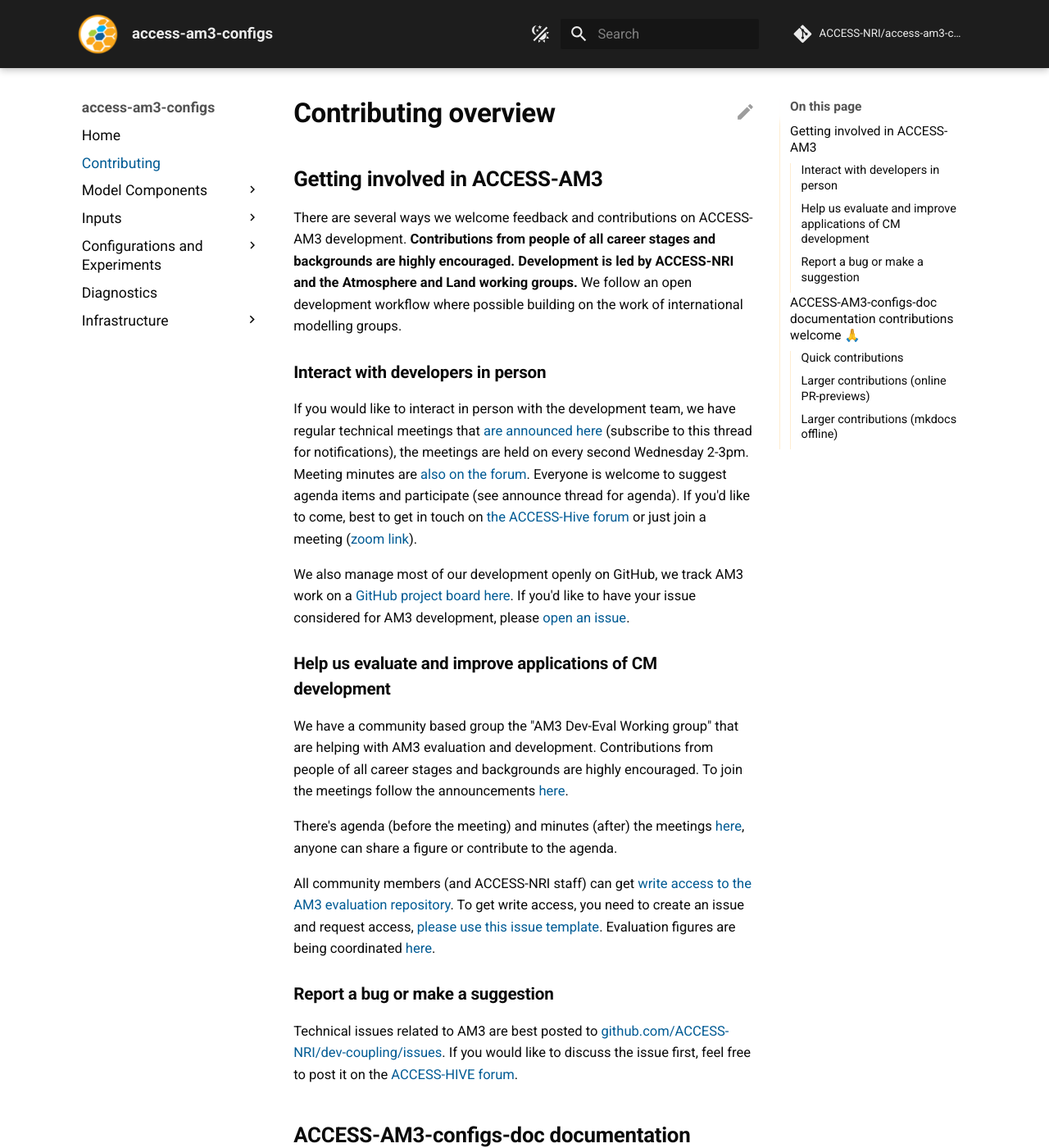
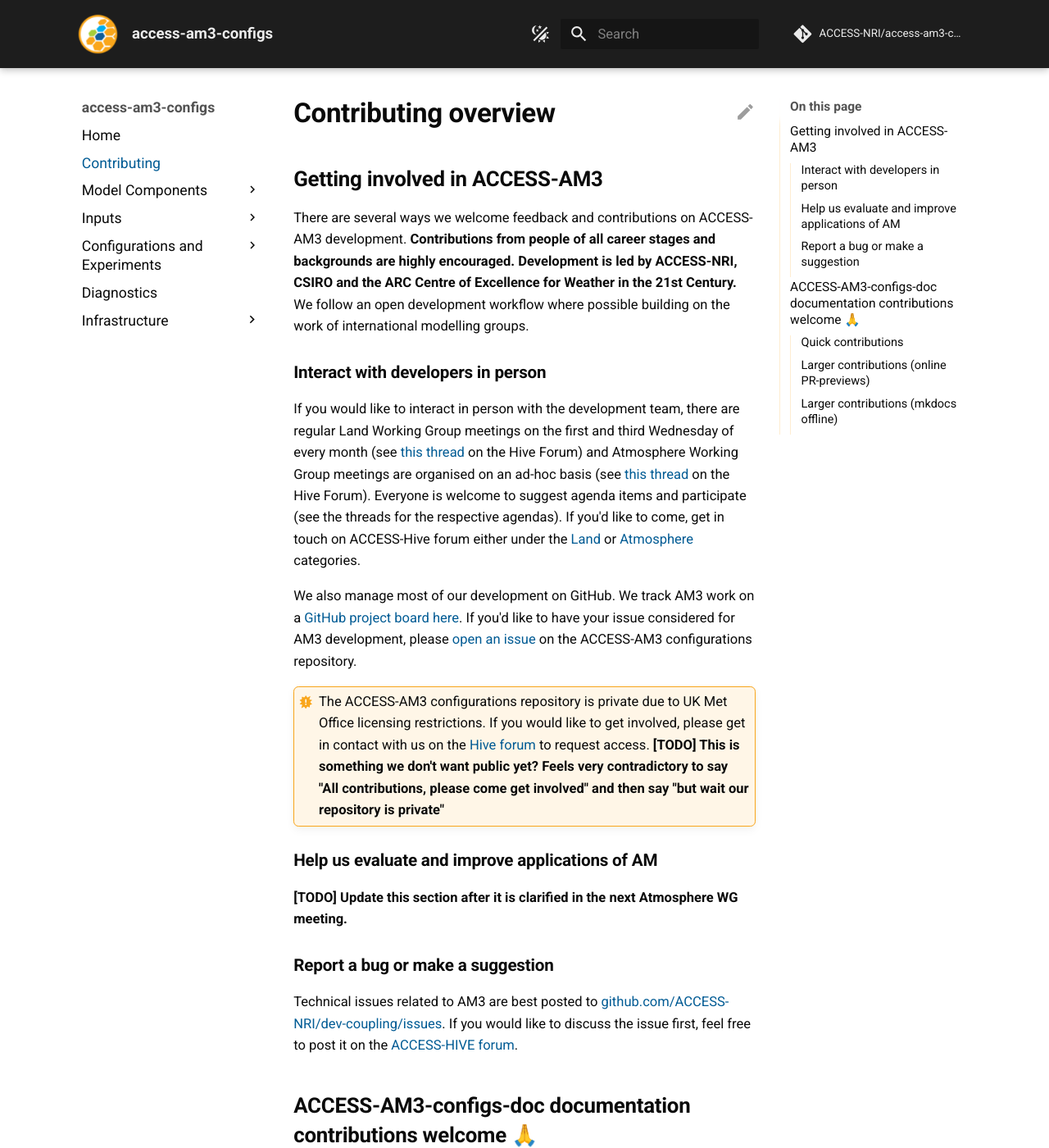
Before and after one commit to ACCESS-NRI/access-am3-configs-doc, an MkDocs documentation site: the page built from documentation/docs/pages/contributing/index.md, in a window 1280 px wide and 1400 px high. Shown: the whole window at 82% size. Built offline with MkDocs 1.6.1 and Material for MkDocs 9.7.7, drawn with Linux system fonts in a browser that asks for light colours; comment, search, counter and statistics services are not loaded.

Commit message:
Some updates to point to AM3 relevant locations

```diff
--- a/documentation/docs/pages/contributing/index.md
+++ b/documentation/docs/pages/contributing/index.md
@@ -1,20 +1,27 @@
 ## Getting involved in ACCESS-AM3
 
-There are several ways we welcome feedback and contributions on ACCESS-AM3 development. **Contributions from people of all career stages and backgrounds are highly encouraged. Development is led by ACCESS-NRI and the Atmosphere and Land working groups.** We follow an open development workflow where possible building on the work of international modelling groups.
+There are several ways we welcome feedback and contributions on ACCESS-AM3 development. **Contributions from people of all career stages and backgrounds are highly encouraged. Development is led by ACCESS-NRI, CSIRO and the ARC Centre of Excellence for Weather in the 21st Century.** We follow an open development workflow where possible building on the work of international modelling groups.
 
 ### Interact with developers in person
 
-If you would like to interact in person with the development team, we have regular technical meetings that [are announced here](https://forum.access-hive.org.au/t/access-am3-technical-meetings-announce/5418) (subscribe to this thread for notifications), the meetings are held on every second Wednesday 2-3pm. Meeting minutes are [also on the forum](https://forum.access-hive.org.au/t/access-am3-technical-meeting-minutes/5429). Everyone is welcome to suggest agenda items and participate (see announce thread for agenda). If you'd like to come, best to get in touch on [the ACCESS-Hive forum](https://forum.access-hive.org.au/c/esm/coupled-model/71) or just join a meeting ([zoom link](https://anu.zoom.us/j/83117761719?pwd=DGwVcKiyoaoVJhRp5tc5rPWYD7ZlO5.1)).
+If you would like to interact in person with the development team, there are regular Land Working Group meetings on the first and third Wednesday of every month (see [this thread](https://forum.access-hive.org.au/t/land-working-group-announce/355) on the Hive Forum) and Atmosphere Working Group meetings are organised on an ad-hoc basis (see [this thread](https://forum.access-hive.org.au/t/announce-atmosphere-working-group/568) on the Hive Forum). Everyone is welcome to suggest agenda items and participate (see the threads for the respective agendas). If you'd like to come, get in touch on ACCESS-Hive forum either under the [Land](https://forum.access-hive.org.au/c/land/8) or [Atmosphere](https://forum.access-hive.org.au/c/atmosphere/7) categories.
 
-We also manage most of our development openly on GitHub, we track AM3 work on a [GitHub project board here](https://github.com/orgs/ACCESS-NRI/projects/15/views/1). If you'd like to have your issue considered for AM3 development, please [open an issue](https://github.com/ACCESS-NRI/dev_coupling/issues/new).
+We also manage most of our development on GitHub. We track AM3 work on a [GitHub project board here](https://github.com/orgs/ACCESS-NRI/projects/35). If you'd like to have your issue considered for AM3 development, please [open an issue](https://github.com/ACCESS-NRI/access-am3-configs/issues/new) on the ACCESS-AM3 configurations repository.
 
-### Help us evaluate and improve applications of CM development
+!!! warning
+    The ACCESS-AM3 configurations repository is private due to UK Met Office licensing restrictions. If you would like to get involved, please get in contact with us on the [Hive forum]() to request access. **[TODO] This is something we don't want public yet? Feels very contradictory to say "All contributions, please come get involved" and then say "but wait our repository is private"**
 
+### Help us evaluate and improve applications of AM
+
+**[TODO] Update this section after it is clarified in the next Atmosphere WG meeting.**
+
+<!--
 We have a community based group the "AM3 Dev-Eval Working group" that are helping with AM3 evaluation and development. Contributions from people of all career stages and backgrounds are highly encouraged. To join the meetings follow the announcements [here](https://forum.access-hive.org.au/t/esm-working-group-announce/567/67).
 
 There's agenda (before the meeting) and minutes (after) the meetings [here](https://forum.access-hive.org.au/t/am3-dev-eval-working-group-meeting-minutes-2025/5393), anyone can share a figure or contribute to the agenda.
 
 All community members (and ACCESS-NRI staff) can get [write access to the AM3 evaluation repository](https://github.com/ACCESS-Community-Hub/access-am3-paper-1/). To get write access, you need to create an issue and request access, [please use this issue template](https://github.com/ACCESS-Community-Hub/access-am3-paper-1/issues/new?template=add-user-request-to--access-am3-1-repository-.md). Evaluation figures are being coordinated [here](https://github.com/ACCESS-Community-Hub/access-am3-paper-1/issues/1).
+-->
 
 ### Report a bug or make a suggestion
 
```
